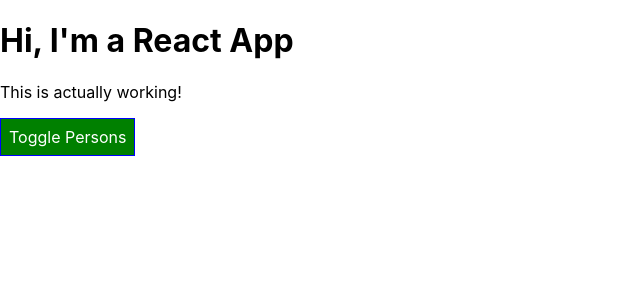
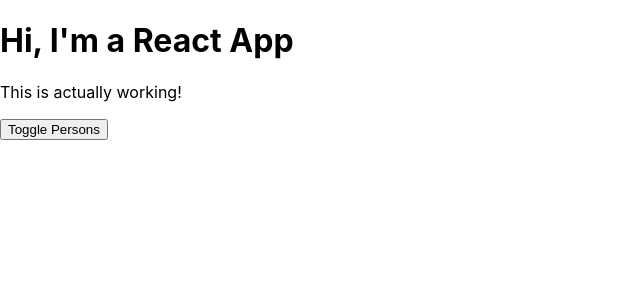
Before and after one commit to moreenkim/react-complete-guide, a React (Create React App) app in the folder src/: page / in a window 1280 px wide. Shown: the top 300 px of the page, without its empty margins (0-640 px from the left). Built offline with nearby package versions, Linux system fonts and the light colour scheme; the HTML template or start-up script is replaced by a standard one.

Commit message:
Add pseudo selectors

```diff
--- a/src/App.css
+++ b/src/App.css
@@ -9,3 +9,26 @@
 .bold {
   font-weight: bold;
 }
+
+.App button {
+  background-color: green;
+  border: 1px solid blue;
+  padding: 8px;
+  font: inherit;
+  color: white;
+  cursor: pointer;
+}
+
+.App button:hover {
+  background-color: lightgreen;
+  color: black;
+}
+
+.App button.red {
+  background-color: red;
+}
+
+.App button.red:hover {
+  background-color: salmon;
+  color: black;
+}
--- a/src/App.js
+++ b/src/App.js
@@ -44,19 +44,20 @@
 
   render() {
     const style = {
-      backgroundColor: 'green',
-      color: 'white',
-      font: 'inherit',
-      border: '1px solid blue',
-      padding: '8px',
-      cursor: 'pointer',
-      // ':hover': {
+      // backgroundColor: 'green',
+      // color: 'white',
+      // font: 'inherit',
+      // border: '1px solid blue',
+      // padding: '8px',
+      // cursor: 'pointer',
+      // ':hover': { RADIUM}
       //   backgroundColor: 'lightgreen',
       //   color: 'black',
       // },
     };
 
     let persons = null;
+    let btnClass = '';
 
     if (this.state.showPersons) {
       persons = (
@@ -74,7 +75,8 @@
           })}
         </div>
       );
-      style.backgroundColor = 'red';
+      btnClass = classes.red;
+      // style.backgroundColor = 'red';
       // style[':hover'] = {
       //   backgroundColor: 'salmon',
       //   color: 'black',
@@ -94,7 +96,7 @@
       <div className={classes.App}>
         <h1>Hi, I'm a React App</h1>
         <p className={assignedClasses.join(' ')}>This is actually working!</p>
-        <button style={style} onClick={this.togglePersonsHandler}>
+        <button className={btnClass} onClick={this.togglePersonsHandler}>
           Toggle Persons
         </button>
         {persons}
```
